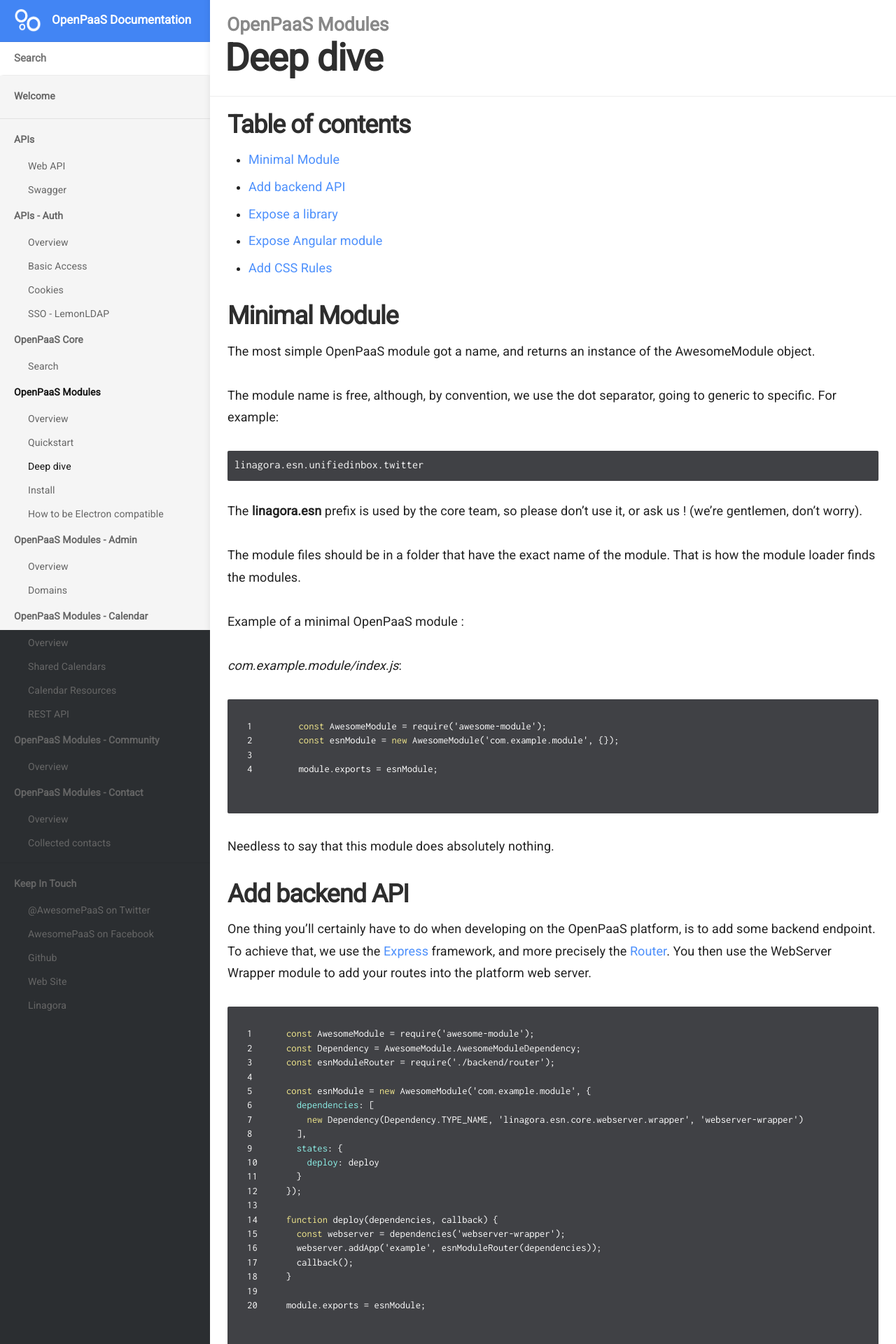
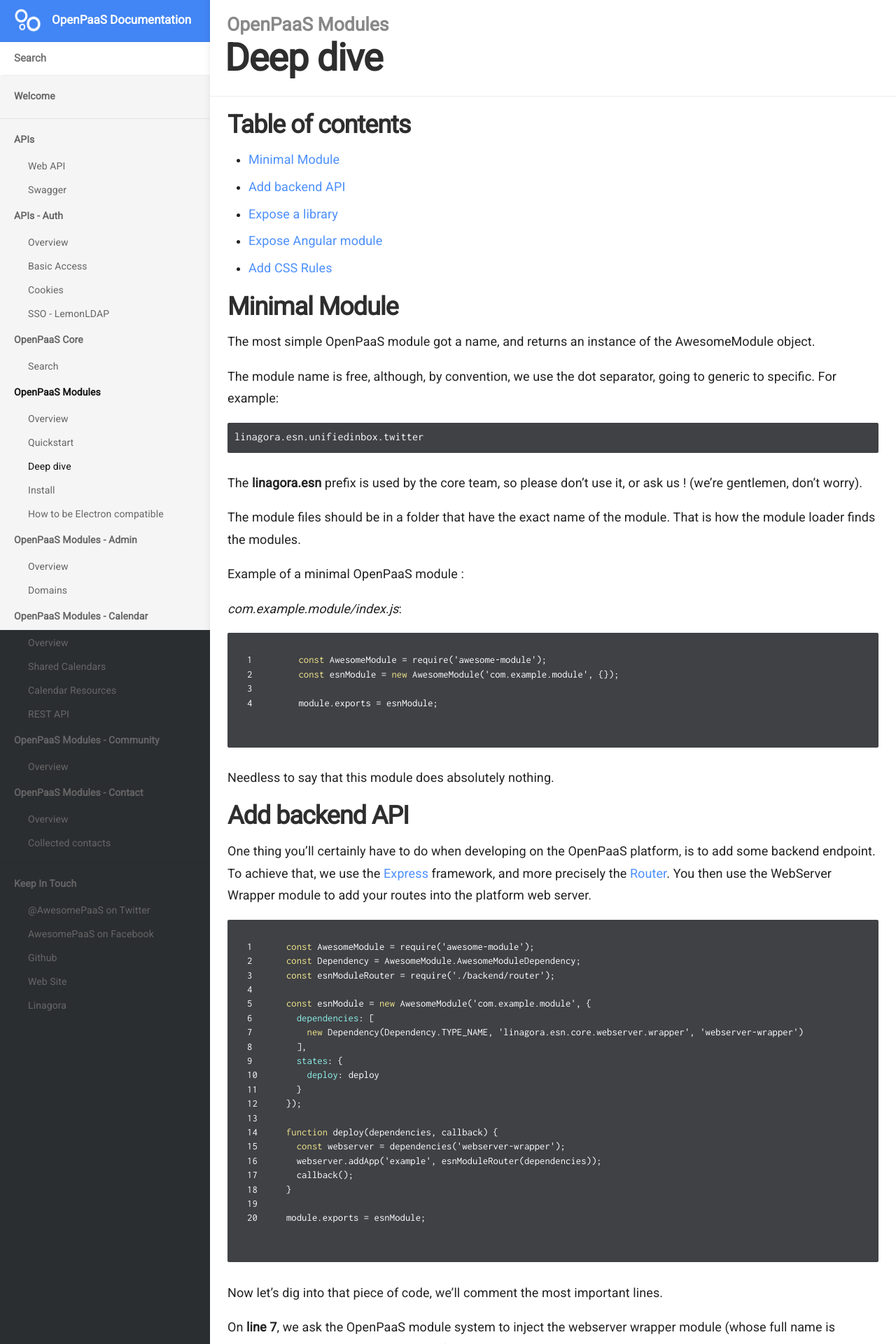
Before and after one commit to linagora/openpaas-doc, a Jekyll site: the page built from _docs/modules/howto/deep-dive.md, in a window 1280 px wide. Shown: the top 1920 px of the page at 70% size. Built offline with Jekyll 4.4.1, drawn with Linux system fonts in a browser that asks for light colours; nearby versions of some CDN libraries; a script that is not in the unit is left out.

Commit message:
linagora/lgs/openpaas/linagora.esn.admin#277 margin 1.75em is a bit too much

```diff
--- a/_sass/_typography.scss
+++ b/_sass/_typography.scss
@@ -94,7 +94,7 @@
 	-webkit-font-feature-settings: 'liga' 1, 'onum' 1, 'kern' 1;
 	-moz-font-feature-settings: 'liga' 1, 'onum' 1, 'kern' 1;
 	-o-font-feature-settings: 'liga' 1, 'onum' 1, 'kern' 1;
-	margin: 0 0 1.75em 0;
+	margin: 0 0 1em 0;
 	text-rendering: geometricPrecision;
 }
 
```
